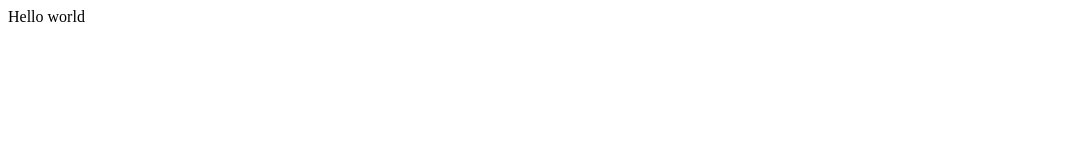
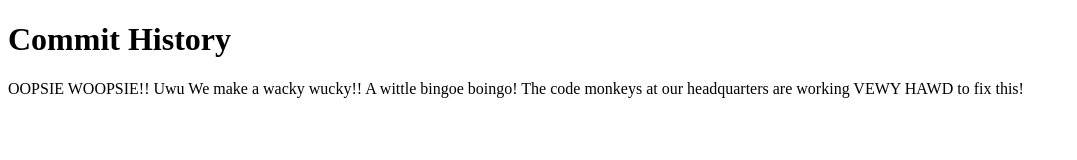
Before and after one commit to SeoFernando25/gh-pages-test, a plain HTML site: page index.html in a window 1280 px wide. Shown: the whole page, without its empty margins (0-1077 px from the left). Drawn offline with Linux system fonts and the light colour scheme.

Commit message:
Update.html and cleared log.txt

```diff
--- a/index.html
+++ b/index.html
@@ -6,6 +6,10 @@
     </head>
 
     <body>
-    Hello world
+    <h1> Commit History </h1>
+    <object data="./log.txt" width="300" height="200">
+        OOPSIE WOOPSIE!! Uwu We make a wacky wucky!! A wittle bingoe boingo!
+        The code monkeys at our headquarters are working VEWY HAWD to fix this!
+    </object>
     </body>
 </html>
```
Also changed, not shown: log.txt (deleted).
